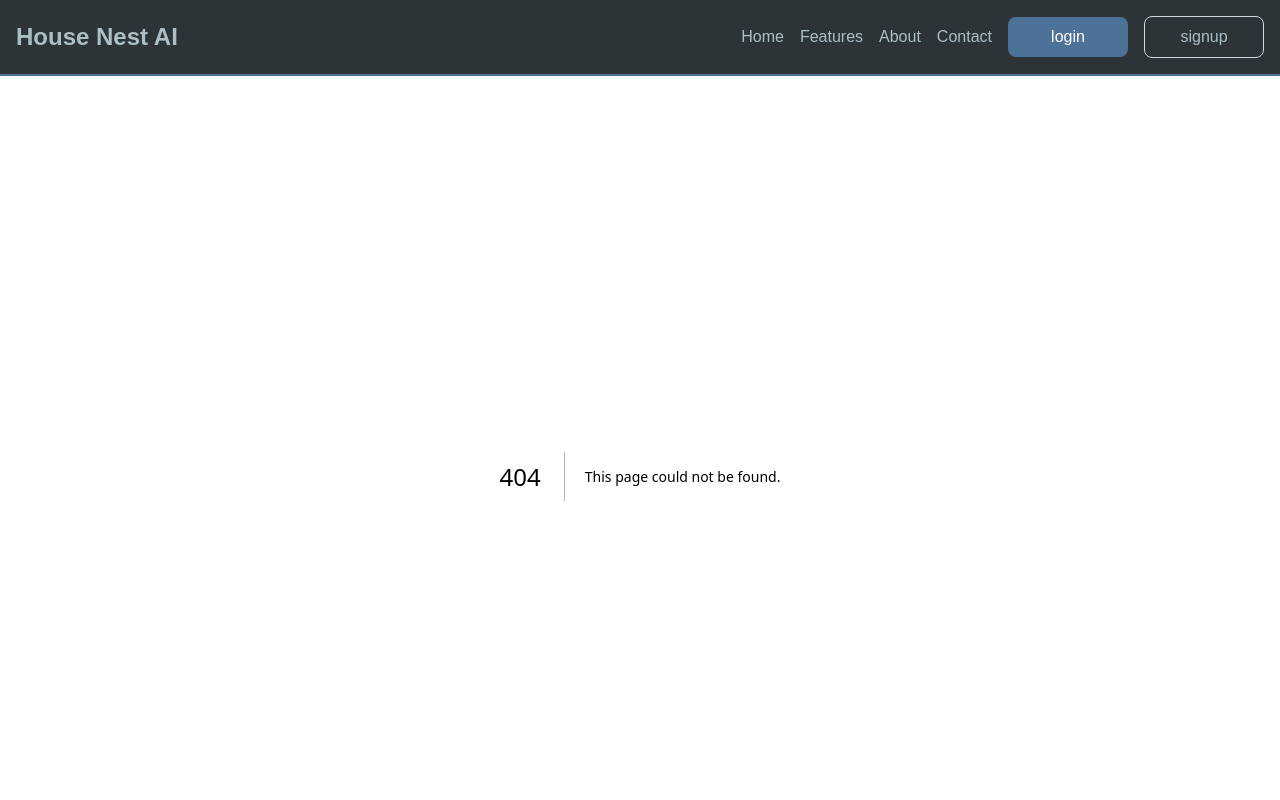
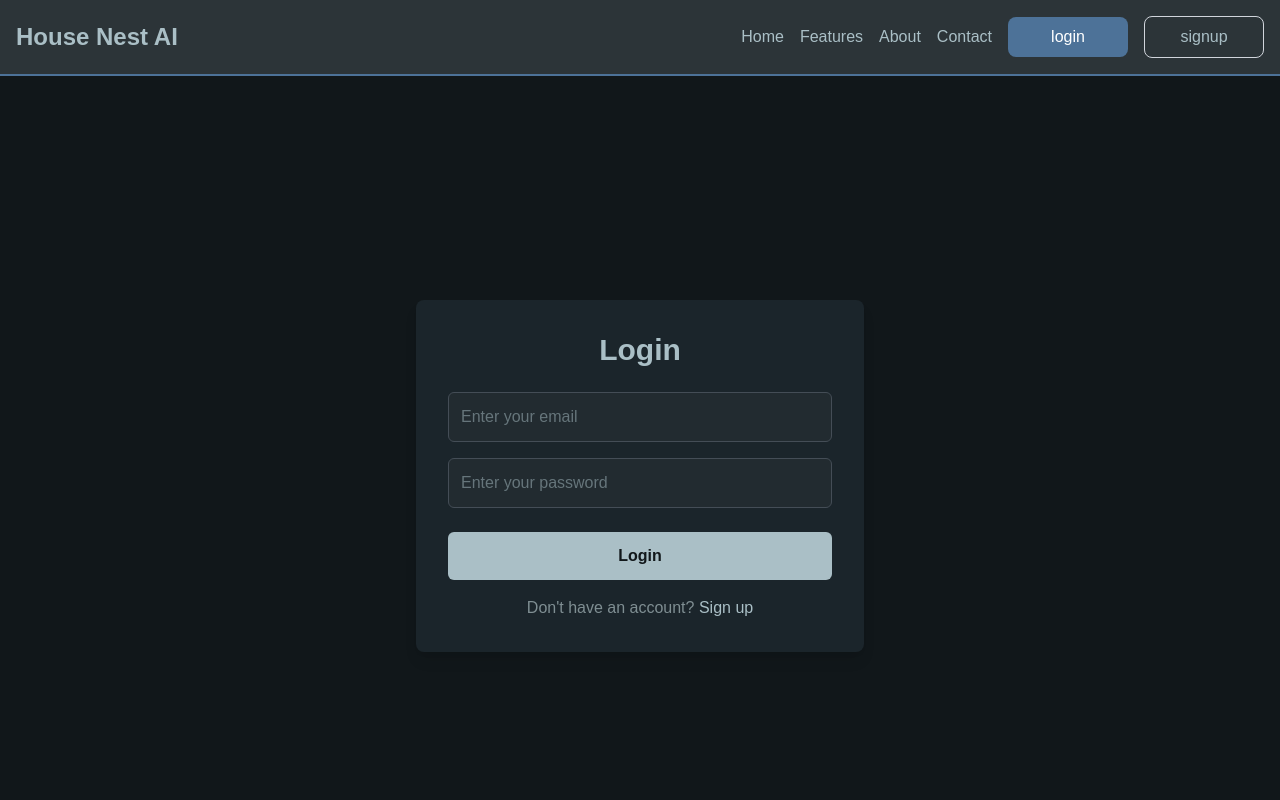
Before and after one commit to theHTMLSpot/HouseNestAI, a Next.js app: page /login in a window 1280 px wide. Before the commit this address had no page. Shown: the top 800 px of the page. Built offline with nearby package versions, Linux system fonts and the light colour scheme.

Commit message:
done with login ui

```diff
--- /dev/null
+++ b/app/login/page.tsx
@@ -0,0 +1,5 @@
+import LoginPage from "@/pages/loginPage";
+
+export default function Login() {
+    return <LoginPage />;
+}
--- /dev/null
+++ b/pages/loginPage.tsx
@@ -0,0 +1,114 @@
+"use client";
+
+import { useState } from "react";
+import { Title, Input } from "@/components/ui/components";
+
+export default function LoginPage() {
+  const [formData, setFormData] = useState({
+    email: "",
+    password: "",
+  });
+
+  const [errors, setErrors] = useState({
+    email: "",
+    password: "",
+  });
+
+  const handleChange = (e: React.ChangeEvent<HTMLInputElement>) => {
+    const { name, value } = e.target;
+    setFormData((prevData) => ({
+      ...prevData,
+      [name]: value,
+    }));
+  };
+
+  const validateForm = () => {
+    const newErrors = { email: "", password: "" };
+    let isValid = true;
+
+    if (!formData.email) {
+      newErrors.email = "Email is required";
+      isValid = false;
+    } else if (!/\S+@\S+\.\S+/.test(formData.email)) {
+      newErrors.email = "Please enter a valid email";
+      isValid = false;
+    }
+
+    if (!formData.password) {
+      newErrors.password = "Password is required";
+      isValid = false;
+    } else if (formData.password.length < 6) {
+      newErrors.password = "Password must be at least 6 characters long";
+      isValid = false;
+    }
+
+    setErrors(newErrors);
+    return isValid;
+  };
+
+  const handleSubmit = (e: React.FormEvent) => {
+    e.preventDefault();
+
+    if (validateForm()) {
+      // Handle form submission (e.g., call an API or update state)
+      console.log("Form submitted successfully!");
+    }
+  };
+
+  return (
+    <div className="min-h-screen bg-[#11171a] flex items-center justify-center">
+      <div className="bg-[#1b252b] p-8 rounded-lg shadow-lg max-w-md w-full">
+        <Title
+          text="Login"
+          level={2}
+          className="text-3xl font-bold text-[#aabfc6] mb-6 text-center"
+        />
+
+        <form onSubmit={handleSubmit}>
+          {/* Email Input */}
+          <div className="mb-4">
+            <Input
+              type="email"
+              name="email"
+              value={formData.email}
+              onChange={handleChange}
+              placeholder="Enter your email"
+              className="w-full p-3 rounded-md bg-[#222b30] text-[#aabfc6] border border-[#444d56] focus:outline-none focus:ring-2 focus:ring-[#aabfc6] transition"
+              required
+            />
+            {errors.email && <p className="text-red-500 text-sm">{errors.email}</p>}
+          </div>
+
+          {/* Password Input */}
+          <div className="mb-6">
+            <Input
+              type="password"
+              name="password"
+              value={formData.password}
+              onChange={handleChange}
+              placeholder="Enter your password"
+              className="w-full p-3 rounded-md bg-[#222b30] text-[#aabfc6] border border-[#444d56] focus:outline-none focus:ring-2 focus:ring-[#aabfc6] transition"
+              required
+            />
+            {errors.password && <p className="text-red-500 text-sm">{errors.password}</p>}
+          </div>
+
+          {/* Submit Button */}
+          <button
+            type="submit"
+            className="w-full py-3 rounded-md bg-[#aabfc6] text-[#11171a] font-semibold hover:bg-[#8e9aaf] transition"
+          >
+            Login
+          </button>
+        </form>
+
+        <p className="mt-4 text-center text-[#7f8e92]">
+          {"Don't"} have an account?{" "}
+          <a href="/signup" className="text-[#aabfc6] hover:underline">
+            Sign up
+          </a>
+        </p>
+      </div>
+    </div>
+  );
+}
```
